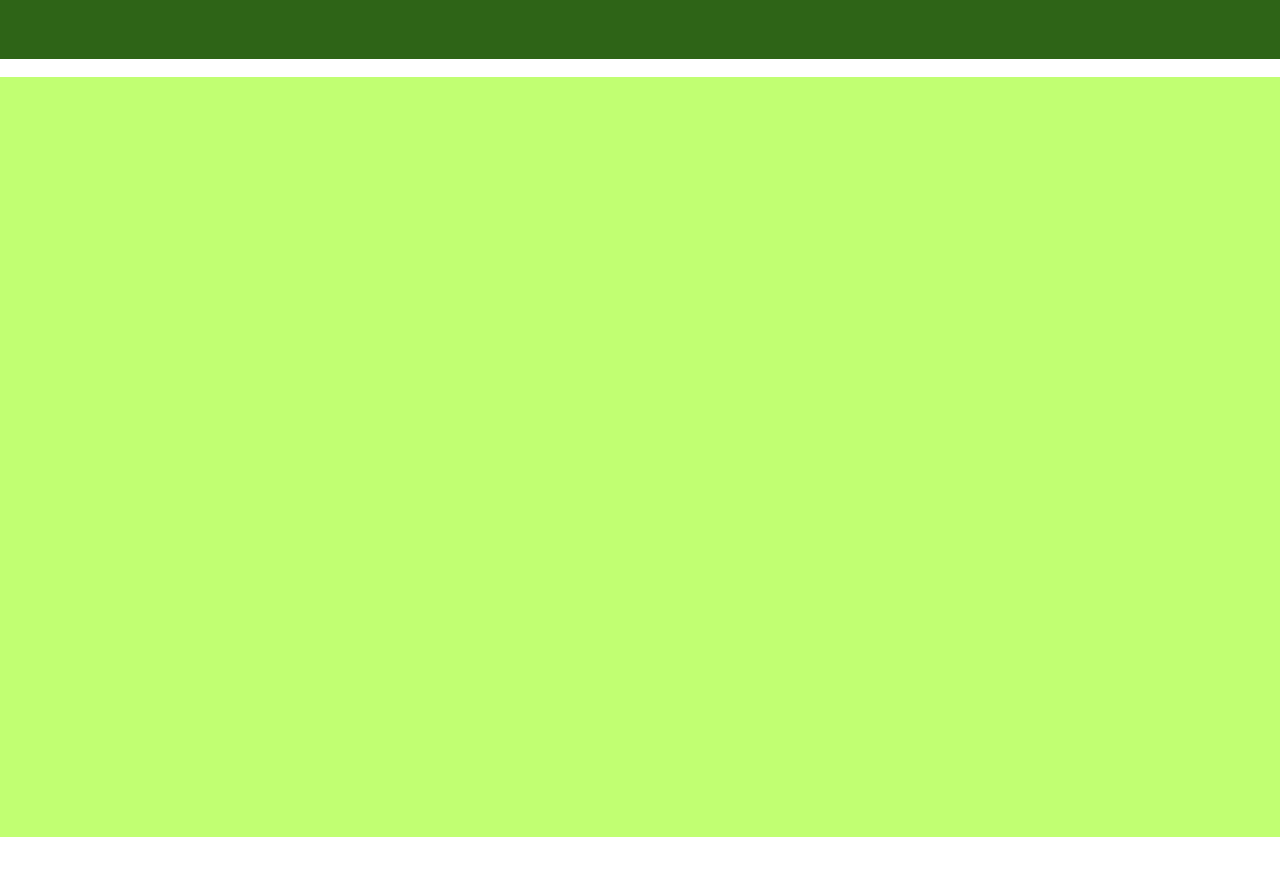
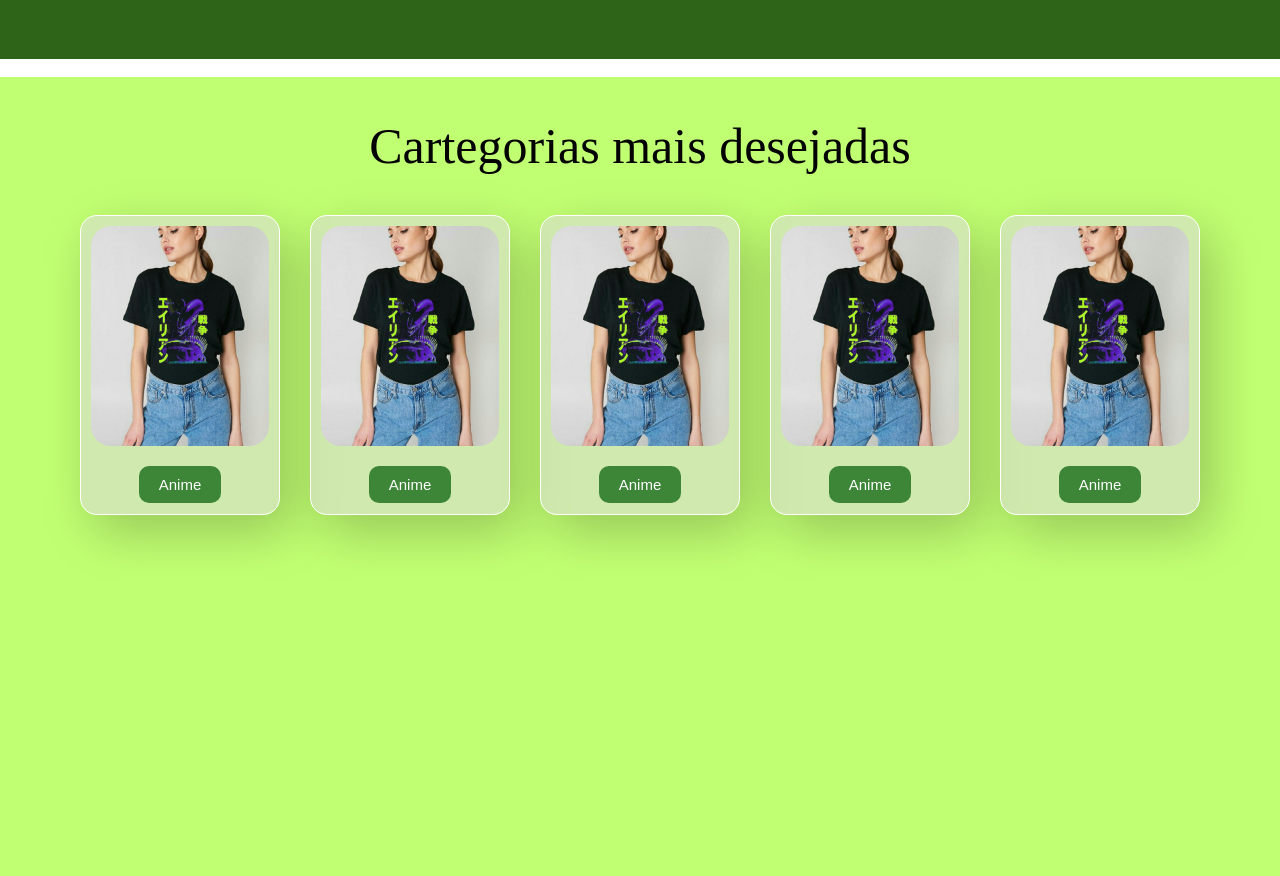
Before and after one commit to Julia-alt-0w0/froggy-geek, a plain HTML site: page site-froggyGEEK/index.html in a window 1280 px wide. Shown: the part 1140-2016 px from the top of the page. Before the commit the page ends 1977 px from the top, so only its background shows below. Drawn offline with Linux system fonts and the light colour scheme.

Commit message:
Add files via upload

```diff
--- a/site-froggyGEEK/index.html
+++ b/site-froggyGEEK/index.html
@@ -51,20 +51,53 @@ img {
     <br>
 
 
-    <section class="banner">
-        <h2>A nossa <strong>loja</strong> ela preza por <strong>conforto</strong> e <strong>estilo</strong></h2>
+  <section class="banner">
+    <h2>A nossa <strong>loja</strong> ela preza por <strong>conforto</strong> e <strong>estilo</strong></h2>
 
     <div class="imagens">
     <img src="img-modelos/alien-blusa.jpg" alt="blusa-alien">
     <img src="img-modelos/muie-sapo.jpg" alt="blusa-doom">
     <img src="img-modelos/space-blusa-mulher.jpg" alt="blusa-anime">
-    <img src="img-modelos/space-blusa.jpg" alt="blusa-anime">
+    <img src="img-modelos/doom.jpg" alt="blusa-anime">
     </div>
-</section>
+  </section>
 
 <br>
 
-<section class="new">
+<section class="cartegorias">
+  <h3>Cartegorias mais desejadas</h3>
+
+  <div class="card-container">
+
+    <div class="card">
+      <img src="img-modelos/alien-blusa.jpg" alt="blusa-alien">
+      <button class="card-btn">Anime</button>
+    </div>
+
+    <div class="card">
+      <img src="img-modelos/alien-blusa.jpg" alt="blusa-alien">
+      <button class="card-btn">Anime</button>
+    </div>
+
+
+    <div class="card">
+      <img src="img-modelos/alien-blusa.jpg" alt="blusa-alien">
+      <button class="card-btn">Anime</button>
+    </div>
+
+
+    <div class="card">
+      <img src="img-modelos/alien-blusa.jpg" alt="blusa-alien">
+      <button class="card-btn">Anime</button>
+    </div>
+
+
+    <div class="card">
+      <img src="img-modelos/alien-blusa.jpg" alt="blusa-alien">
+      <button class="card-btn">Anime</button>
+    </div>
+
+
 
 </section>
 
--- a/site-froggyGEEK/style.css
+++ b/site-froggyGEEK/style.css
@@ -61,11 +61,92 @@ h1{
 }
 
 
-.new{
+.cartegorias{
+    text-align: center;
     background-color: #c1ff72;
-    height: 760px;
+    height: 700px;
+    display: flex;
+    flex-direction: column;
+    align-items: center;
+    gap:40px;
+    padding: 40px; /*espaçamento do titulo e do menu*/
+    height: 900px;
 }
 
+.cartegorias h3{
+  font-size: 50px;
+  font-weight: normal;
+  color: rgb(3, 3, 3);
+  margin: 0;
+
+}
+
+/* From Uiverse.io by SteveBloX */
+.card-container {
+  display: flex;
+  justify-content: center;
+  align-items: center;
+  gap: 30px;
+  flex-wrap: wrap;
+}
+
+/* seu CSS dos cards */
+.card {
+  flex-direction: column;
+  box-sizing: border-box;
+  width: 200px;
+  height: 300px;
+  background: rgba(217, 217, 217, 0.58);
+  border: 1px solid white;
+  box-shadow: 12px 17px 51px rgba(0, 0, 0, 0.22);
+  backdrop-filter: blur(6px);
+  border-radius: 17px;
+  text-align: center;
+  cursor: pointer;
+  transition: all 0.5s;
+  display: flex;
+  align-items: center;
+  justify-content: flex-start; /**/
+  user-select: none;
+  font-weight: bolder;
+  color: black;
+  gap: 10px;
+  padding: 10px;
+}
+
+.card:hover {
+  border: 1px solid black;
+  transform: scale(1.05);
+}
+
+.card:active {
+  transform: scale(0.95) rotateZ(1.7deg);
+}
+
+.card img{
+  width: 100%;
+  height: 220px;
+  object-fit: cover; /*deixa a fotinha mais cortada*/
+  border-radius: 20px; /*deixa as bordinhas mais redondas*/
+
+}
+
+.card-btn{
+  background-color: #3d8537;
+  color: #fff;
+  border: none;
+  padding: 10px 20px;
+  border-radius: 10px;
+  font-size: 15px;
+  cursor: pointer;
+  transition: 0.3s;
+  margin-top: 10px; /*distância do botão para a imagem do card*/
+}
+
+.card-btn:hover {
+  background-color: #50d659;
+  transform: scale(1.05);
+}
 
 /* RESPONSIVIDADE COMEÇA AQUI    */
 
```
